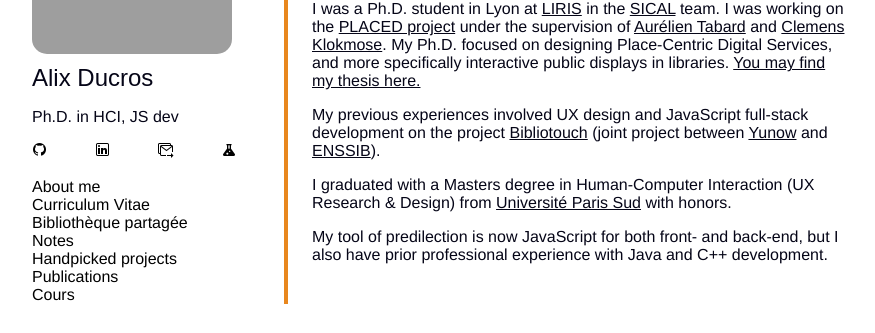
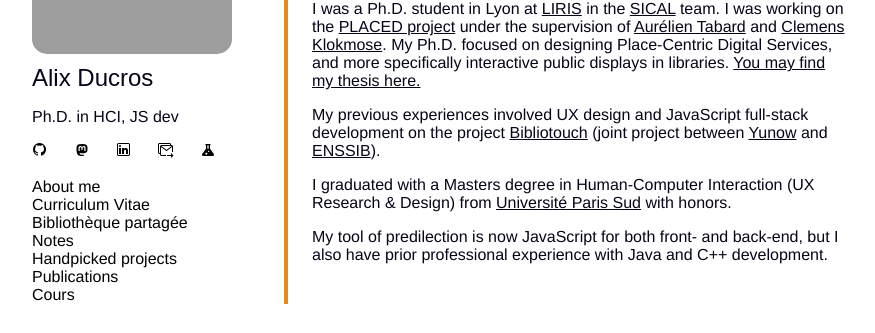
Before and after one commit to Karalix/Karalix.github.io, a Jekyll site: the page built from index.md, in a window 1280 px wide. Shown: the part 256-589 px from the top of the page, without its empty margins (72-947 px from the left). Built offline with Jekyll 4.4.1, drawn with Linux system fonts in a browser that asks for light colours; some web fonts are replaced; grey boxes are pictures that could not be loaded.

Commit message:
Update header.html

```diff
--- a/_includes/header.html
+++ b/_includes/header.html
@@ -7,11 +7,12 @@
   <p class="author">Alix Ducros</p>
   <p>Ph.D. in HCI, JS dev</p>
   <div class="row-fix">
-    <div class="col-3-fix">{% include icon-github.html %}</div>
-    <div class="col-3-fix">{% include icon-linkedin.html %}</div>
+    <div class="col-2-fix">{% include icon-github.html %}</div>
+      <div class="col-2-fix">{% include icon-mastodon.html %}</div>
+    <div class="col-2-fix">{% include icon-linkedin.html %}</div>
     <!--<div class="col-2-fix">{% include icon-codepen.html %}</div>-->
-    <div class="col-3-fix">{% include icon-mail.html %}</div>
-    <div class="col-3-fix">{% include icon-hal.html %}</div>
+    <div class="col-2-fix">{% include icon-mail.html %}</div>
+    <div class="col-2-fix">{% include icon-hal.html %}</div>
   </div>
   <ul>
     <li><a class="page-link" href="{{ "/" | relative_url }}">About me</a></li>
```
